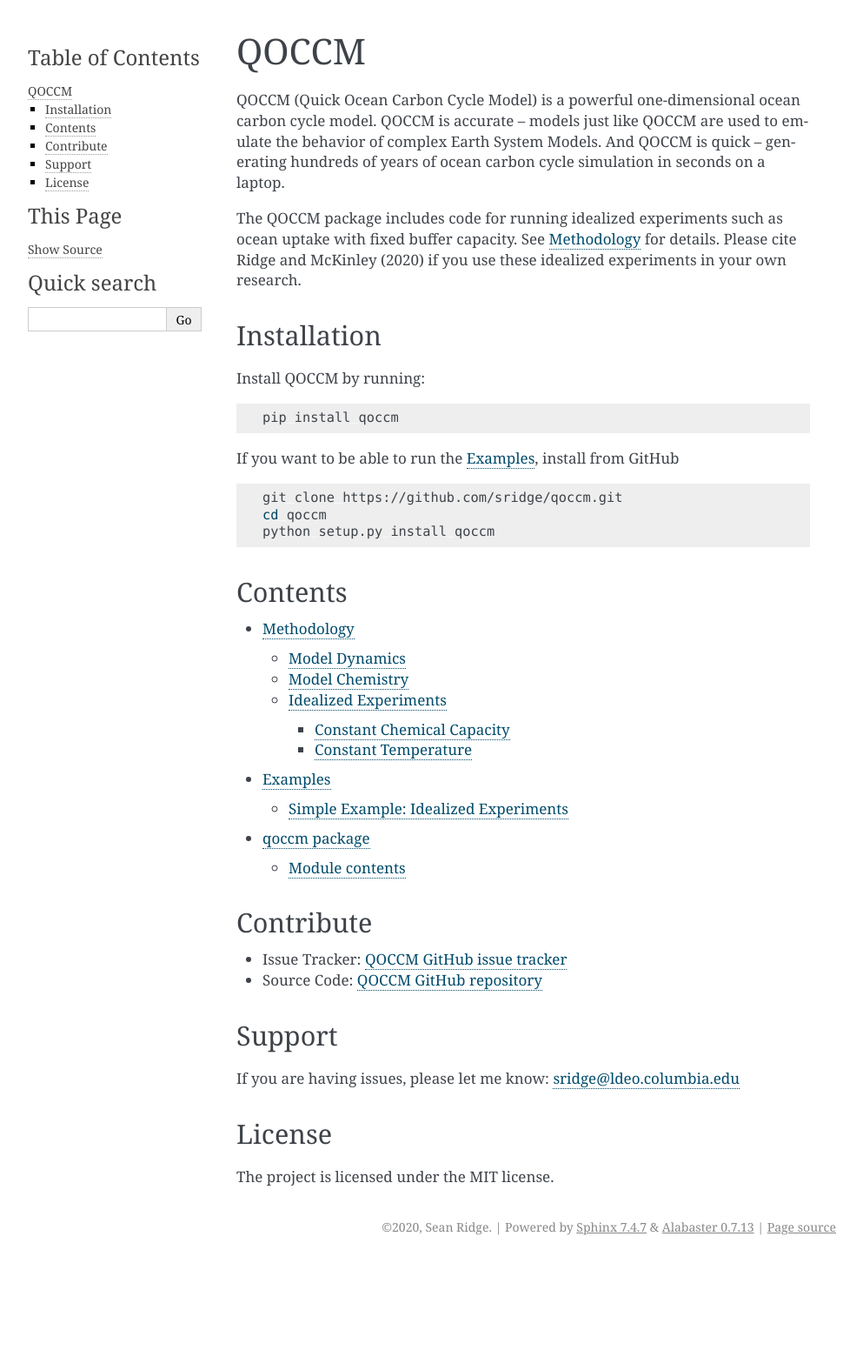
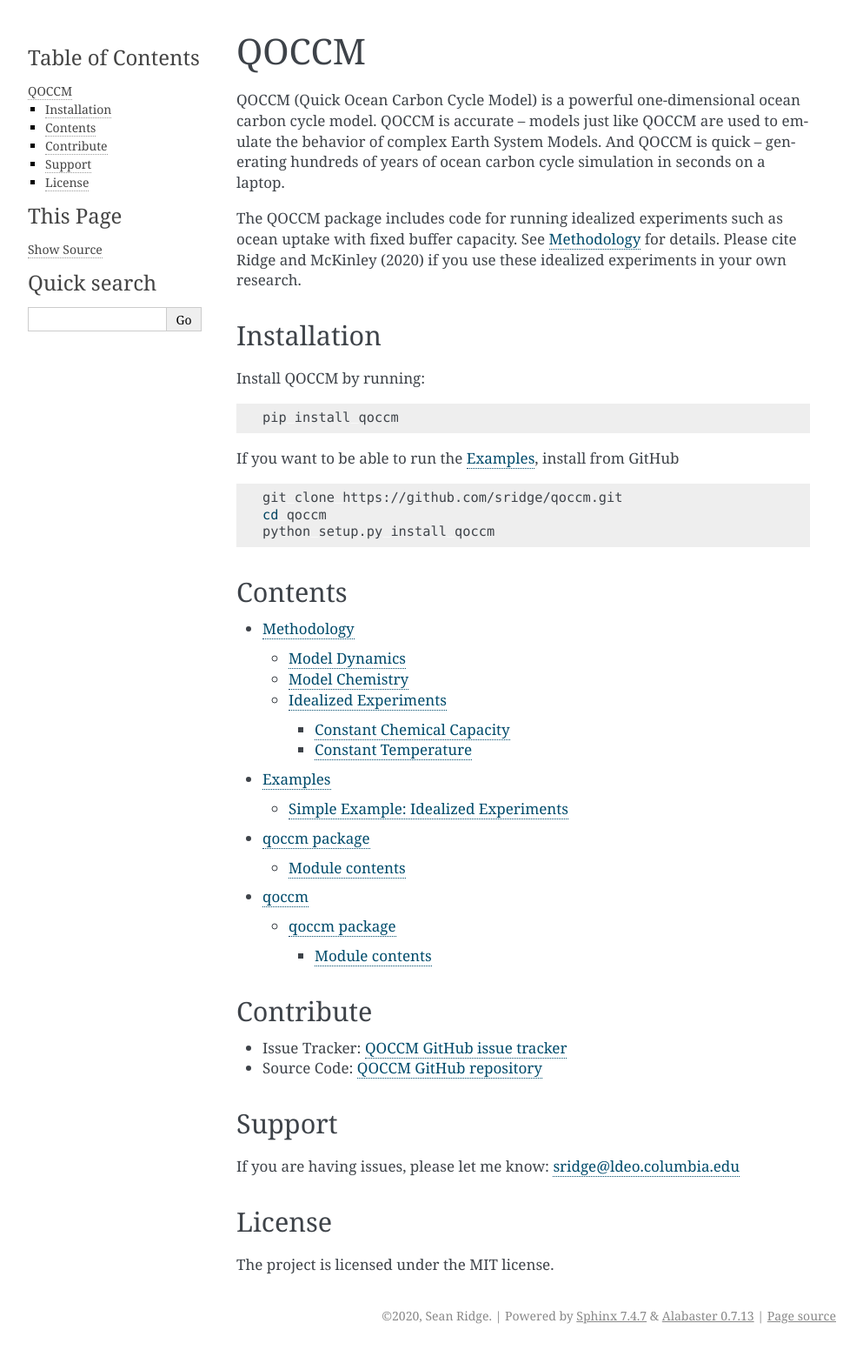
Before and after one commit to sridge/qoccm, a Sphinx documentation site: the page built from docs/source/index.rst, in a window 1280 px wide. Shown: the whole page at 87% size, without its empty margins (148-1141 px from the left). Built offline with Sphinx 7.4.7, drawn with Linux system fonts in a browser that asks for light colours; before the commit the page ends 1450 px from its top, so only the background shows below that.

Commit message:
clean up

```diff
--- a/docs/source/index.rst
+++ b/docs/source/index.rst
@@ -30,6 +30,7 @@
    methodology
    examples
    qoccm
+   modules
 
 Contribute
 ----------
--- /dev/null
+++ b/docs/source/modules.rst
@@ -0,0 +1,7 @@
+qoccm
+=====
+
+.. toctree::
+   :maxdepth: 4
+
+   qoccm
```
Also changed, not shown: 17 other files.
